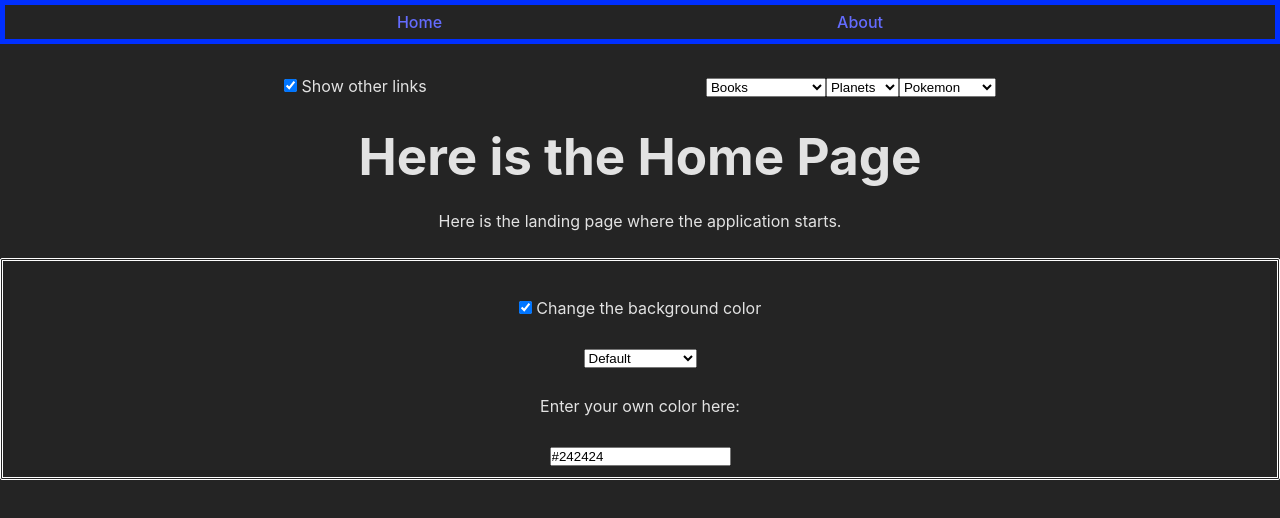
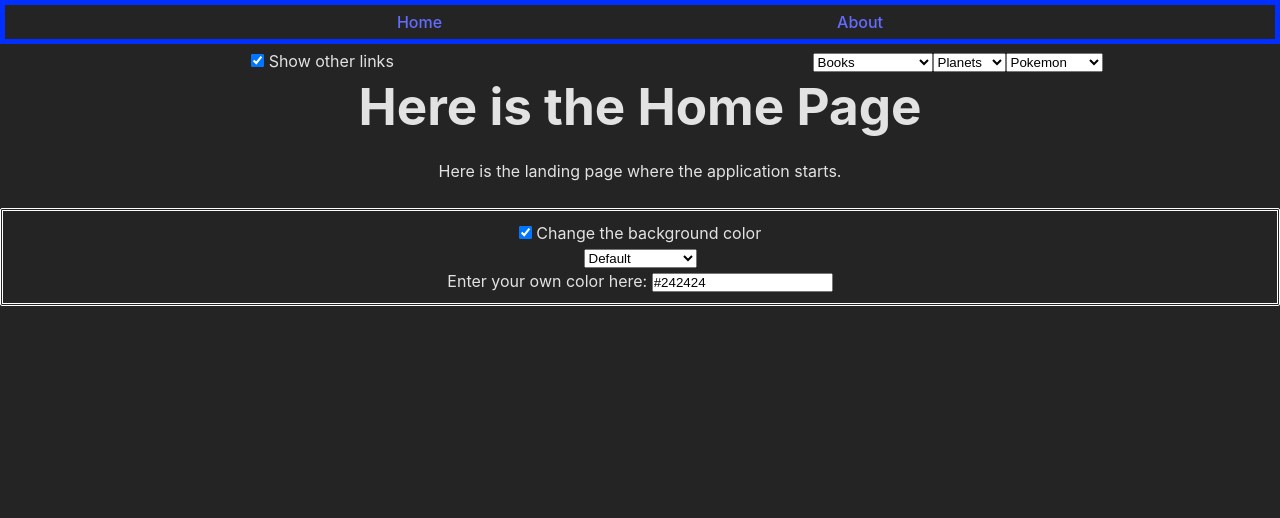
Before and after one commit to merlin1320/practicing_app, a React (Vite) app: page / in a window 1280 px wide. Shown: the top 518 px of the page. Built offline with nearby package versions, Linux system fonts and the light colour scheme.

Commit message:
saving changes

```diff
--- a/src/ColorChange.tsx
+++ b/src/ColorChange.tsx
@@ -8,10 +8,10 @@ export function ColorChange(props : any){
 
     return (
         <div className='colorchange'>
-          <p>
+          <div>
             <input type='checkbox' id='LinkListID' checked={show} onChange={()=>{setShow(!show)}}/>
             <label htmlFor="checkbox"> Change the background color </label>
-          </p>
+          </div>
           { show && <div className="linkslist">
               <div>
               <div>
@@ -22,7 +22,7 @@ export function ColorChange(props : any){
                 </select>
               </div>
               <div>
-                <p>Enter your own color here: </p>
+                <label>Enter your own color here: </label>
                 <input value={props.color} onChange={(e)=>{props.setColor(e.target.value.toLowerCase())}} id='colortext' type='text'/>
               </div>
             </div>
--- a/src/NavBar.tsx
+++ b/src/NavBar.tsx
@@ -14,16 +14,17 @@ import { useState } from 'react';
         <div className="links">
           <Link to='Home'>Home</Link>
           <Link to='About'>About</Link>
-
         </div>
         <div className="navbar-container">
-          <p>
+          <div style={{width: 1000}}>
             <input type='checkbox' id='LinkListID' checked={show} onChange={()=>{setShow(!show)}}/>
             <label htmlFor="checkbox"> Show other links </label>
-          </p>
+          </div>
+          <div style={{width: 1000}}>
           { show && <div className="linkslist">
             <LinkList/>
           </div> }
+          </div>
         </div>
     </div>
   )
```
Also changed, not shown: src/App.tsx (+4 -5 lines).
